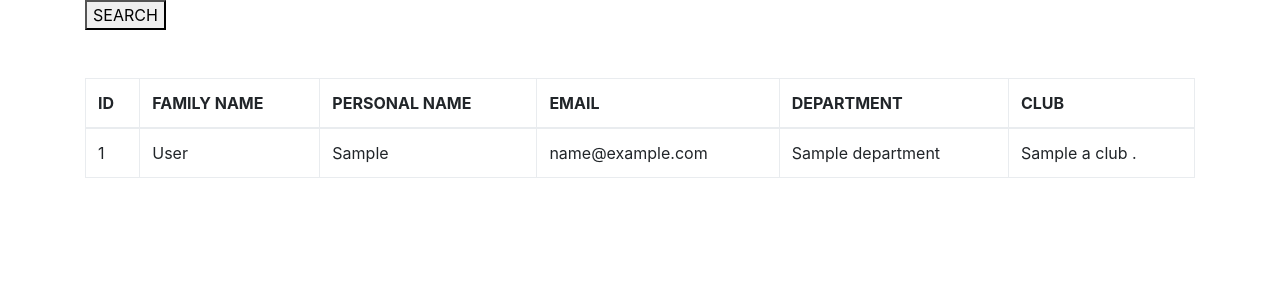
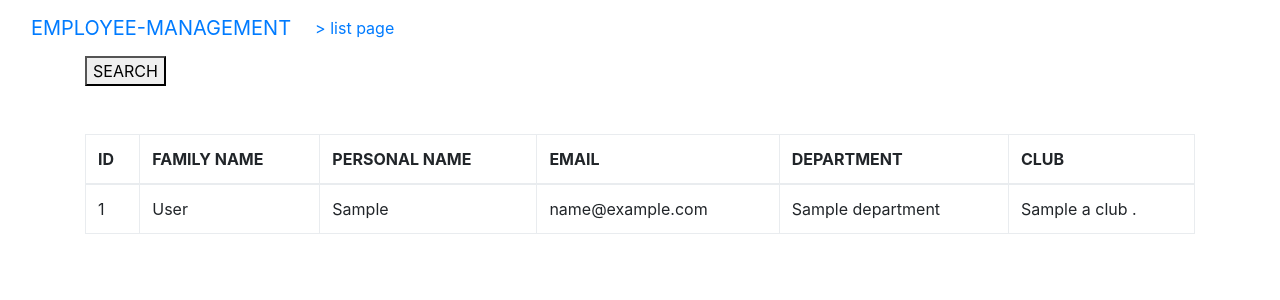
Before and after one commit to RYgithub1/djggapp, a Django app: template employ/templates/employ/employ_list.html in a window 1280 px wide. Shown: the top 300 px of the page. Run offline with Django 3.2, Linux system fonts and the light colour scheme; the template is opened without the code that fills it: most values are stand-ins (such as "Sample title", 1, 10 or a date in 2020); some libraries are stand-ins or nearby versions.

Commit message:
Added navbar

```diff
--- a/employ/templates/employ/employ_base.html
+++ b/employ/templates/employ/employ_base.html
@@ -13,6 +13,25 @@
 
 
   <body>
+    <nav class="navbar navbar-expand-lg bg-body-tertiary">
+      <div class="container-fluid">
+        <a class="navbar-brand" href="#">EMPLOYEE-MANAGEMENT</a>
+        <button class="navbar-toggler" type="button" data-bs-toggle="collapse" data-bs-target="#navbarSupportedContent" aria-controls="navbarSupportedContent" aria-expanded="false" aria-label="Toggle navigation">
+          <span class="navbar-toggler-icon"></span>
+        </button>
+        <div class="collapse navbar-collapse" id="navbarSupportedContent">
+          <ul class="navbar-nav me-auto mb-2 mb-lg-0">
+            <li class="nav-item">
+              <a class="nav-link active" aria-current="page" href="{% url 'EmployIndexView' %}">> list page</a>
+            </li>
+            <!-- <li class="nav-item">
+              <a class="nav-link" href="#">add-employee</a>
+            </li> -->
+          </ul>
+        </div>
+      </div>
+    </nav>
+
     <div class="container">
       {% block employcontent %} {% endblock employcontent %}
     </div>
```
